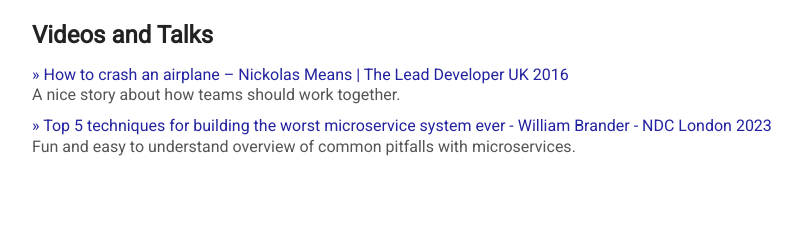
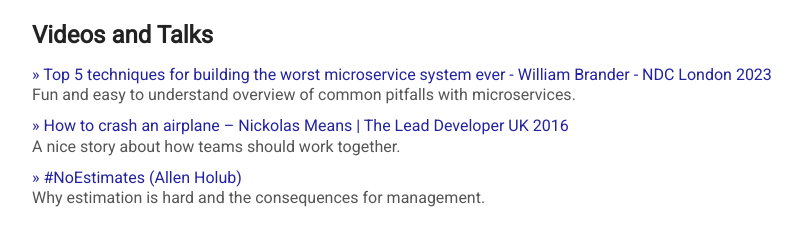
Before and after one commit to lowimo/lowimo.github.io, a plain HTML site: page index.html in a window 1280 px wide. Shown: the part 78-324 px from the top of the page, without its empty margins (158-960 px from the left). Drawn offline with Linux system fonts and the light colour scheme.

Commit message:
Estimation

```diff
--- a/index.html
+++ b/index.html
@@ -77,11 +77,15 @@
         </div>
     </header>
 
-
-
     <article>
         <h1>Videos and Talks</h1>
         <ul>
+            <li>
+                <a href="https://www.youtube.com/watch?v=099cHWSbAL8" target="_blank">
+                    Top 5 techniques for building the worst microservice system ever - William Brander - NDC London 2023
+                </a>
+                <aside>Fun and easy to understand overview of common pitfalls with microservices.</aside>
+            </li>
             <li>
                 <a href="https://www.youtube.com/watch?v=099cHWSbAL8" target="_blank">
                     How to crash an airplane – Nickolas Means | The Lead Developer UK 2016
@@ -89,10 +93,10 @@
                 <aside>A nice story about how teams should work together.</aside>
             </li>
             <li>
-                <a href="https://www.youtube.com/watch?v=099cHWSbAL8" target="_blank">
-                    Top 5 techniques for building the worst microservice system ever - William Brander - NDC London 2023
+                <a href="https://www.youtube.com/watch?v=QVBlnCTu9Ms" target="_blank">
+                    #NoEstimates (Allen Holub)
                 </a>
-                <aside>Fun and easy to understand overview of common pitfalls with microservices.</aside>
+                <aside>Why estimation is hard and the consequences for management.</aside>
             </li>
         </ul>
 
```
